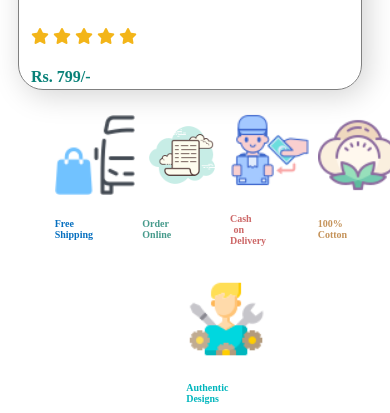
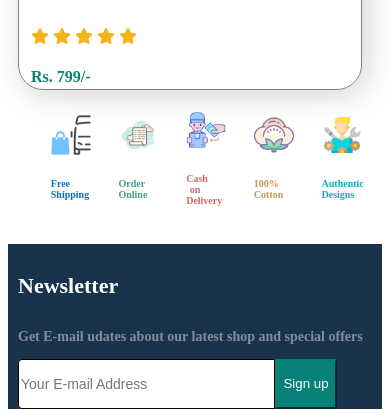
Before and after one commit to sakshi734/ekht, a plain HTML site: page index.html in a window 390 px wide. Shown: the part 2510-2923 px from the top of the page. Drawn offline with nearby package versions, Linux system fonts and the light colour scheme.

Commit message:
Add files via upload

```diff
--- a/style.css
+++ b/style.css
@@ -488,7 +488,9 @@ footer h3{
         display:list-item;
         margin-top: 20px;
     }
-
+    .fe-box img {
+        height: 60px;
+    }
 
 }
 @media (max-width:477px) {
@@ -539,7 +541,7 @@ footer h3{
     }
     .fe-box{
 
-        padding: 0px 15px;
+        padding: 0px 5px;
     }
     #product1 .pro-container{
        justify-content: center;
@@ -582,6 +584,8 @@ footer h3{
         display:list-item;
         margin-top: 20px;
     }
-
+    .fe-box img {
+        height: 40px;
+    }
 
 }
```
